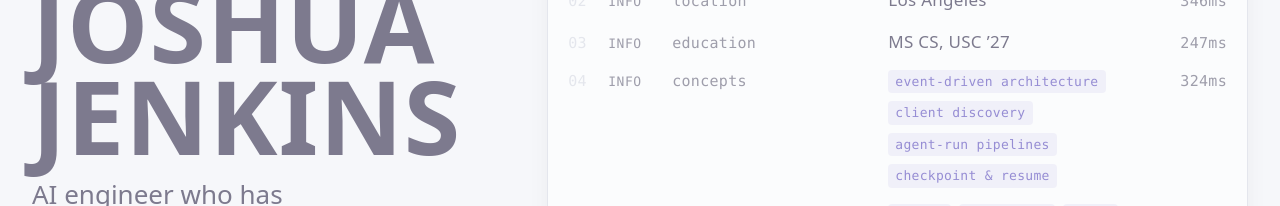
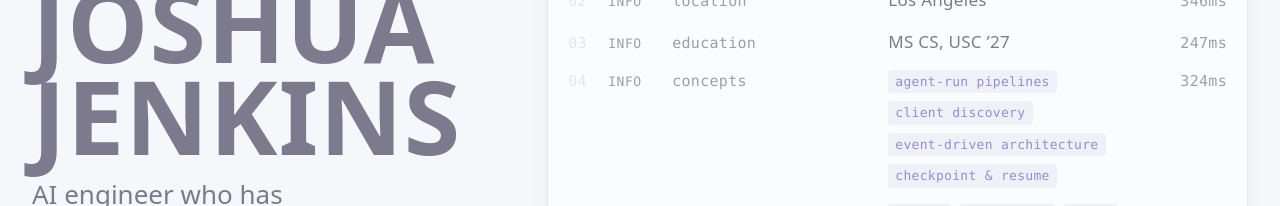
Before and after one commit to jjenkins2004/portfolio, a React (Vite) app: page /#home in a window 1280 px wide. Shown: the part 275-481 px from the top of the page. Built offline with nearby package versions, Linux system fonts and the light colour scheme.

Commit message:
copy: concept chips reordered, handshake first
Co-Authored-By: Claude Fable 5.1 <noreply@anthropic.com>

```diff
--- a/src/content/profile.ts
+++ b/src/content/profile.ts
@@ -10,9 +10,9 @@ export const profile = {
   // Chip rows on the home terminal. Concepts: the headline concept of each top experience, in rank
   // order, one per line. Every chip links to a different page.
   concepts: [
+    { text: 'agent-run pipelines', href: '#/experience/handshake' },
+    { text: 'client discovery', href: '#/experience/silky' },
     { text: 'event-driven architecture', href: '#/experience/recallia' },
-    { text: 'client discovery', href: '#/experience/silky' },
-    { text: 'agent-run pipelines', href: '#/experience/handshake' },
     { text: 'checkpoint & resume', href: '#/projects/stepper' },
   ],
   stack: [
```
